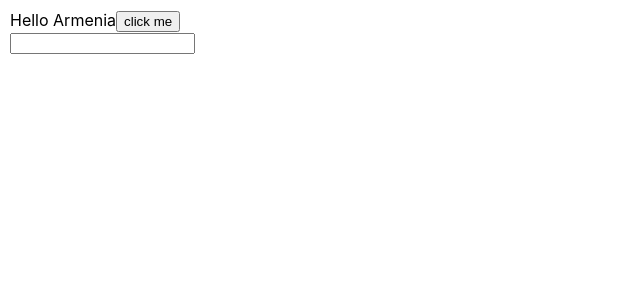
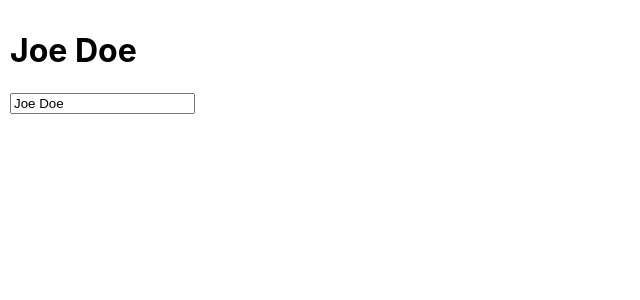
Before and after one commit to Satenik19/react_js_tasks, a React (Create React App) app: page / in a window 1280 px wide. Shown: the top 300 px of the page, without its empty margins (0-640 px from the left). Built offline with nearby package versions, Linux system fonts and the light colour scheme.

Commit message:
Redux / create store / useDispatch / useSelector

```diff
--- a/package.json
+++ b/package.json
@@ -8,7 +8,9 @@
     "@testing-library/user-event": "^13.5.0",
     "react": "^17.0.2",
     "react-dom": "^17.0.2",
+    "react-redux": "^7.2.6",
     "react-scripts": "5.0.0",
+    "redux": "^4.1.2",
     "web-vitals": "^2.1.4"
   },
   "scripts": {
--- a/src/App.js
+++ b/src/App.js
@@ -1,23 +1,25 @@
 import './App.css';
 import React, {useContext, useEffect, useState} from 'react';
-import TodoList from './TodoList';
-import TodoForm from './TodoForm';
-import TodoFooter from './TodoFooter';
-import Example from "./Example";
+import {useDispatch, useSelector} from "react-redux";
 
-// UseEffect with second parameter as empty array calls after mount
-// UseEffect with second parameter as not empty array calls each time when the value in array changes
-// UseEffect for mounted returns a function which calls before unmount
-// UseEffect for update returns a function which calls each time before calling next function in UseEffect
 function App() {
-    const [isVisible, setIsVisible] = useState(true);
+
+    const name = useSelector((state) => {
+        return state.currentUser.name;
+    });
+
+    const dispatch = useDispatch();
     return (
         <div className="App">
-            Hello Armenia
-            <button onClick={() => setIsVisible(!isVisible)}>click me</button>
-            {
-                isVisible ? <Example /> : null
-            }
+            <h1>{name}</h1>
+            <input type="text" value={name} onChange={(e) => {
+                dispatch({
+                    type: 'edit-current-user-name',
+                    payload: {
+                        name: e.target.value
+                    }
+                })
+            }}/>
         </div>
     );
 }
--- a/src/index.js
+++ b/src/index.js
@@ -3,10 +3,14 @@ import ReactDOM from 'react-dom';
 import './index.css';
 import App from './App';
 import reportWebVitals from './reportWebVitals';
+import { Provider } from 'react-redux';
+import store from './redux/store';
 
 ReactDOM.render(
   <React.StrictMode>
-    <App />
+      <Provider store={store}>
+          <App />
+      </Provider>
   </React.StrictMode>,
   document.getElementById('root')
 );
--- /dev/null
+++ b/src/redux/store.js
@@ -0,0 +1,18 @@
+const { createStore } = require('redux');
+const store = createStore(function(state, action) {
+    if (action.type === 'edit-current-user-name') {
+        return {
+            ...state,
+            currentUser: {
+                name: action.payload.name
+            }
+        };
+    }
+    return state;
+}, {
+    currentUser: {
+        name: "Joe Doe"
+    }
+});
+
+export default store;
```
Also changed, not shown: 1 other file (tests, documents, lock files or other folders).
